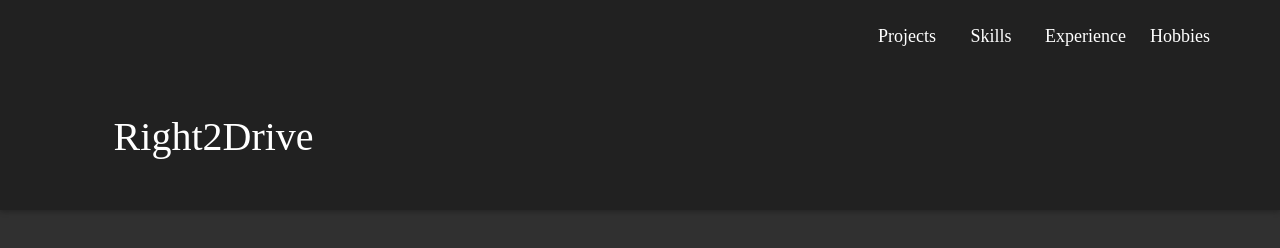
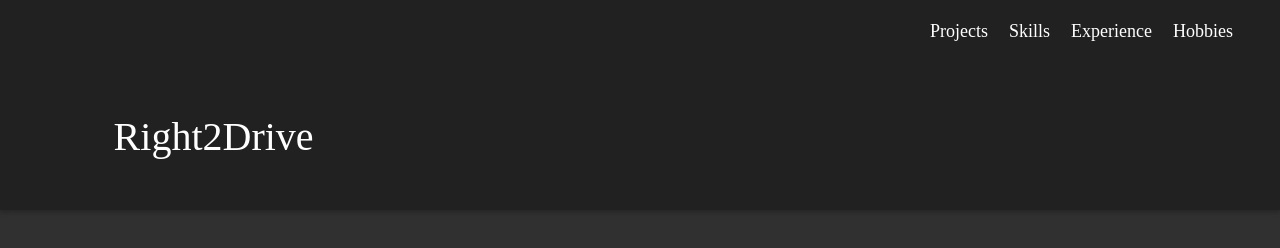
Before and after one commit to Right2Drive/Portfolio, a website: page public/index.html in a window 1280 px wide. Drawn offline with nearby package versions, Linux system fonts and the light colour scheme.

Commit message:
Fixed navigation layout

```diff
--- a/public/components/header/header.html
+++ b/public/components/header/header.html
@@ -1,7 +1,7 @@
 <div class="header header-wrapper">
     <div class="header top section">
         <div class="header nav">
-            <ol>
+            <ul class="nav-list">
                 <li class="nav-item">
                     <a class="nav-button" href="#">Projects</a>
                 </li>
@@ -14,7 +14,7 @@
                 <li class="nav-item">
                     <a class="nav-button" href="#">Hobbies</a>
                 </li>
-            </ol>
+            </ul>
         </div>
     </div>
     <div class="header bottom section">
@@ -88,20 +88,31 @@
 
     .nav {
         float: right;
-        margin-right: 60px;
+        height: 100%;
+        margin-right: 40px;
+        width: 25%;
+    }
+
+    .nav-list {
+        display: table;
+        height: 100%;
+        padding: 0;
+        margin: 0;
     }
 
     .nav-item {
-        display: inline-block;
+        display: table-cell;
         list-style: none;
+        width: 25%;
         margin: 0;
-        padding: 10px;
-        min-width: 60px;
-        max-width: 150px;
-        height: 100%;
+        padding-right: 1px;
+        height: auto;
+        vertical-align: middle;
     }
 
     .nav-item a {
+        display: block;
+        padding: 4px 10px;
         font-size: large;
         color: var(--primary-font);
         text-decoration: none;
```
